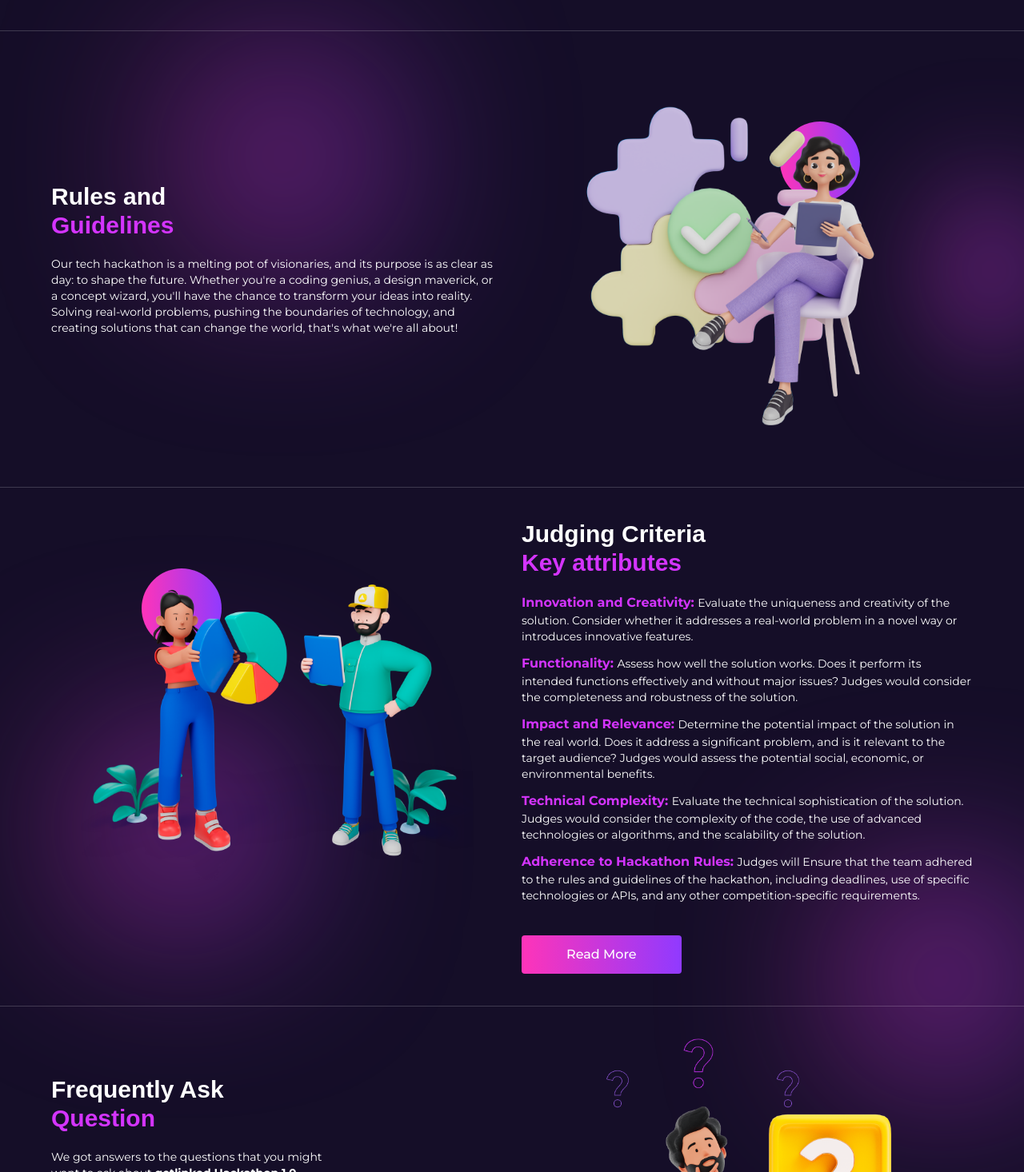
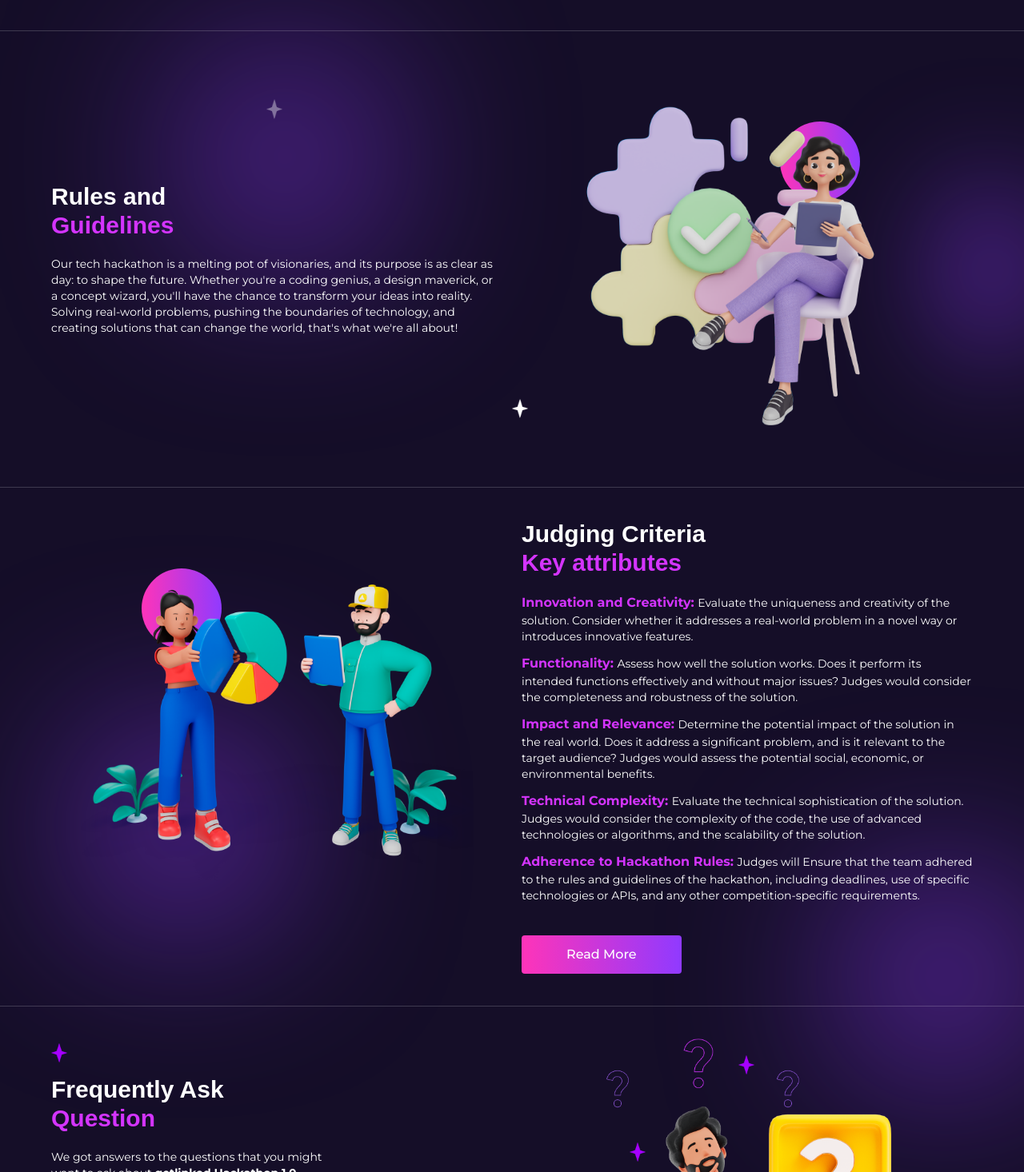
Before and after one commit to gift56/getlinked-ui-challengn, a Next.js app: page / in a window 1280 px wide. Shown: the part 1184-2650 px from the top of the page at 80% size. Built offline with nearby package versions, Linux system fonts and the light colour scheme; a web font is replaced by a local one.

Commit message:
working on adjusting color

```diff
--- a/components/LandingpageContent/Faqs.tsx
+++ b/components/LandingpageContent/Faqs.tsx
@@ -24,8 +24,53 @@ const Faqs = () => {
               alt="faq"
               className="tab:w-[490px] w-[264px] mx-auto relative z-10"
             />
+            <motion.img
+              initial={{ opacity: 0, scale: 0.5 }}
+              whileInView={{ opacity: 1, scale: 1 }}
+              transition={{ type: "spring", duration: 2 }}
+              viewport={{ once: true }}
+              src="/icon/lightstarIcon.png"
+              alt="star"
+              className="absolute flex right-[24%] bottom-0 tab:w-5 w-3"
+            />
+            <motion.img
+              initial={{ opacity: 0, scale: 0.5 }}
+              whileInView={{ opacity: 1, scale: 1 }}
+              transition={{ type: "spring", duration: 2 }}
+              viewport={{ once: true }}
+              src="/icon/purplestarIcon.png"
+              alt="star"
+              className="absolute flex left-[24%] top-[24%] tab:w-5 w-3"
+            />
+            <motion.img
+              initial={{ opacity: 0, scale: 0.5 }}
+              whileInView={{ opacity: 1, scale: 1 }}
+              transition={{ type: "spring", duration: 2 }}
+              viewport={{ once: true }}
+              src="/icon/purplestarIcon.png"
+              alt="star"
+              className="absolute flex left-[48%] top-[4%] tab:w-5 w-3"
+            />
+            <motion.img
+              initial={{ opacity: 0, scale: 0.5 }}
+              whileInView={{ opacity: 1, scale: 1 }}
+              transition={{ type: "spring", duration: 2 }}
+              viewport={{ once: true }}
+              src="/icon/graystar.png"
+              alt="star"
+              className="absolute flex left-[17%] top-[54%] tab:w-5 w-3"
+            />
           </div>
-          <div className="w-full tab:flex-1 flex flex-col gap-5">
+          <div className="w-full tab:flex-1 flex flex-col gap-5 relative">
+            <motion.img
+              initial={{ opacity: 0, scale: 0.5 }}
+              whileInView={{ opacity: 1, scale: 1 }}
+              transition={{ type: "spring", duration: 2 }}
+              viewport={{ once: true }}
+              src="/icon/purplestarIcon.png"
+              alt="star"
+              className="absolute flex left-0 top-0 tab:top-[-9%] tab:w-5 w-3"
+            />
             <motion.h2
               initial={{ opacity: 0, x: -50 }}
               whileInView={{ opacity: 1, x: 0 }}
--- a/components/LandingpageContent/Hero.tsx
+++ b/components/LandingpageContent/Hero.tsx
@@ -121,14 +121,14 @@ const Hero = () => {
           animate={{ opacity: 1, scale: 1 }}
           transition={{ duration: 1 }}
           viewport={{ once: true }}
-          className="bg-btnlinear hidden lg:flex md:w-[200px] h-[200px]  blur-[150px]  rounded-[50%] right-[15%] top-[30%] absolute z-[-2]"
+          className="bg-purple1 hidden lg:flex md:w-[200px] h-[200px]  blur-[150px]  rounded-[50%] right-[15%] top-[30%] absolute z-[-2]"
         ></motion.div>
         <motion.div
           initial={{ opacity: 0, scale: 0.5 }}
           animate={{ opacity: 1, scale: 1 }}
           transition={{ duration: 1 }}
           viewport={{ once: true }}
-          className="bg-btnlinear flex w-[100px] h-[100px] md:w-[200px] md:h-[200px] left-[5%] blur-[80px] md:blur-[150px]  rounded-[50%] tab:left-[20%] top-[20%] absolute z-[-2]"
+          className="bg-purple1 flex w-[100px] h-[100px] md:w-[200px] md:h-[200px] left-[5%] blur-[80px] md:blur-[150px]  rounded-[50%] tab:left-[20%] top-[20%] absolute z-[-2]"
         ></motion.div>
       </div>
     </section>
--- a/components/LandingpageContent/Judging.tsx
+++ b/components/LandingpageContent/Judging.tsx
@@ -89,14 +89,14 @@ const Judging = () => {
         animate={{ opacity: 1, scale: 1 }}
         transition={{ duration: 1 }}
         viewport={{ once: true }}
-        className="bg-btnlinear flex w-[100px] h-[100px] md:w-[200px] md:h-[200px] blur-[80px] md:blur-[120px] rounded-[50%] right-[0%] bottom-[10%] md:bottom-[-10%] absolute z-[-2]"
+        className="bg-purple1 flex w-[100px] h-[100px] md:w-[200px] md:h-[200px] blur-[80px] md:blur-[120px] rounded-[50%] right-[0%] bottom-[10%] md:bottom-[-10%] absolute z-[-2]"
       ></motion.div>
       <motion.div
         initial={{ opacity: 0, scale: 0.5 }}
         animate={{ opacity: 1, scale: 1 }}
         transition={{ duration: 1 }}
         viewport={{ once: true }}
-        className="bg-btnlinear flex w-[100px] h-[100px] md:w-[200px] md:h-[200px] left-[5%] blur-[80px] md:blur-[120px] rounded-[50%] tab:left-[10%] top-[20%] tab:top-[50%] absolute z-[-2]"
+        className="bg-purple1 flex w-[100px] h-[100px] md:w-[200px] md:h-[200px] left-[5%] blur-[80px] md:blur-[120px] rounded-[50%] tab:left-[10%] top-[20%] tab:top-[50%] absolute z-[-2]"
       ></motion.div>
     </section>
   );
--- a/components/LandingpageContent/Price.tsx
+++ b/components/LandingpageContent/Price.tsx
@@ -58,14 +58,14 @@ const Price = () => {
         animate={{ opacity: 1, scale: 1 }}
         transition={{ duration: 1 }}
         viewport={{ once: true }}
-        className="bg-btnlinear flex w-[100px] h-[100px] md:w-[200px] md:h-[200px] blur-[80px] md:blur-[130px] rounded-[50%] right-[0%] bottom-[10%] absolute"
+        className="bg-purple1 flex w-[100px] h-[100px] md:w-[200px] md:h-[200px] blur-[80px] md:blur-[130px] rounded-[50%] right-[0%] bottom-[10%] absolute"
       ></motion.div>
       <motion.div
         initial={{ opacity: 0, scale: 0.5 }}
         animate={{ opacity: 1, scale: 1 }}
         transition={{ duration: 1 }}
         viewport={{ once: true }}
-        className="bg-btnlinear flex w-[100px] h-[100px] md:w-[200px] md:h-[200px] left-[5%] blur-[80px] md:blur-[125px] rounded-[50%] tab:left-[20%] top-[20%] tab:top-[30%] absolute"
+        className="bg-purple1 flex w-[100px] h-[100px] md:w-[200px] md:h-[200px] left-[5%] blur-[80px] md:blur-[125px] rounded-[50%] tab:left-[20%] top-[20%] tab:top-[30%] absolute"
       ></motion.div>
        <motion.img
         initial={{ opacity: 0, scale: 0.5 }}
--- a/components/LandingpageContent/Privacy.tsx
+++ b/components/LandingpageContent/Privacy.tsx
@@ -114,7 +114,7 @@ const Privacy = () => {
         animate={{ opacity: 1, scale: 1 }}
         transition={{ duration: 1 }}
         viewport={{ once: true }}
-        className="bg-btnlinear flex w-[100px] h-[100px] md:w-[200px] md:h-[200px] blur-[60px] md:blur-[120px] rounded-[50%] left-[0%] bottom-[50%] tab:bottom-[5%] absolute"
+        className="bg-purple1 flex w-[100px] h-[100px] md:w-[200px] md:h-[200px] blur-[60px] md:blur-[120px] rounded-[50%] left-[0%] bottom-[50%] tab:bottom-[5%] absolute"
       ></motion.div>
       <motion.img
         initial={{ opacity: 0, scale: 0.5 }}
--- a/components/LandingpageContent/Rules.tsx
+++ b/components/LandingpageContent/Rules.tsx
@@ -51,15 +51,42 @@ const Rules = () => {
         animate={{ opacity: 1, scale: 1 }}
         transition={{ duration: 1 }}
         viewport={{ once: true }}
-        className="bg-btnlinear flex w-[80px] h-[80px] md:h-[200px] blur-[80px] rounded-[50%] right-[0%] bottom-[30%] absolute z-[-2]"
+        className="bg-purple1 flex w-[80px] h-[80px] md:h-[200px] blur-[80px] rounded-[50%] right-[0%] bottom-[30%] absolute z-[-2]"
       ></motion.div>
       <motion.div
         initial={{ opacity: 0, scale: 0.5 }}
         animate={{ opacity: 1, scale: 1 }}
         transition={{ duration: 1 }}
         viewport={{ once: true }}
-        className="bg-btnlinear flex w-[100px] h-[100px] md:w-[200px] md:h-[200px] left-[5%] blur-[80px] md:blur-[125px] rounded-[50%] tab:left-[20%] top-[10%] absolute z-[-2]"
+        className="bg-purple1 flex w-[100px] h-[100px] md:w-[200px] md:h-[200px] left-[5%] blur-[80px] md:blur-[125px] rounded-[50%] tab:left-[20%] top-[10%] absolute z-[-2]"
       ></motion.div>
+      <motion.img
+        initial={{ opacity: 0, scale: 0.5 }}
+        whileInView={{ opacity: 1, scale: 1 }}
+        transition={{ type: "spring", duration: 2 }}
+        viewport={{ once: true }}
+        src="/icon/graystar.png"
+        alt="star"
+        className="absolute flex tab:left-[26%] left-[90%] top-[60%] tab:top-[15%] tab:w-5 w-3"
+      />
+      <motion.img
+        initial={{ opacity: 0, scale: 0.5 }}
+        whileInView={{ opacity: 1, scale: 1 }}
+        transition={{ type: "spring", duration: 2 }}
+        viewport={{ once: true }}
+        src="/icon/lightstarIcon.png"
+        alt="star"
+        className="absolute flex left-[12%] tab:left-[50%] bottom-[2%] tab:bottom-[15%] tab:w-5 w-3"
+      />
+      <motion.img
+        initial={{ opacity: 0, scale: 0.5 }}
+        whileInView={{ opacity: 1, scale: 1 }}
+        transition={{ type: "spring", duration: 2 }}
+        viewport={{ once: true }}
+        src="/icon/lightstarIcon.png"
+        alt="star"
+        className="absolute flex tab:hidden left-[12%] top-[25%] tab:w-5 w-3"
+      />
     </section>
   );
 };
--- a/components/LandingpageContent/Sponsors.tsx
+++ b/components/LandingpageContent/Sponsors.tsx
@@ -45,14 +45,14 @@ const Sponsors = () => {
         animate={{ opacity: 1, scale: 1 }}
         transition={{ duration: 1 }}
         viewport={{ once: true }}
-        className="bg-btnlinear flex w-[100px] h-[100px] md:w-[200px] md:h-[200px] blur-[60px] md:blur-[120px] rounded-[50%] right-[0%] bottom-[-10%] absolute z-[-2]"
+        className="bg-purple1 flex w-[100px] h-[100px] md:w-[200px] md:h-[200px] blur-[60px] md:blur-[120px] rounded-[50%] right-[0%] bottom-[-10%] absolute z-[-2]"
       ></motion.div>
       <motion.div
         initial={{ opacity: 0, scale: 0.5 }}
         animate={{ opacity: 1, scale: 1 }}
         transition={{ duration: 1 }}
         viewport={{ once: true }}
-        className="bg-btnlinear flex w-[100px] h-[100px] md:w-[200px] md:h-[200px] left-[5%] blur-[60px] md:blur-[120px] rounded-[50%] top-[10%] absolute z-[-2]"
+        className="bg-purple1 flex w-[100px] h-[100px] md:w-[200px] md:h-[200px] left-[5%] blur-[60px] md:blur-[120px] rounded-[50%] top-[10%] absolute z-[-2]"
       ></motion.div>
     </section>
   );
```
